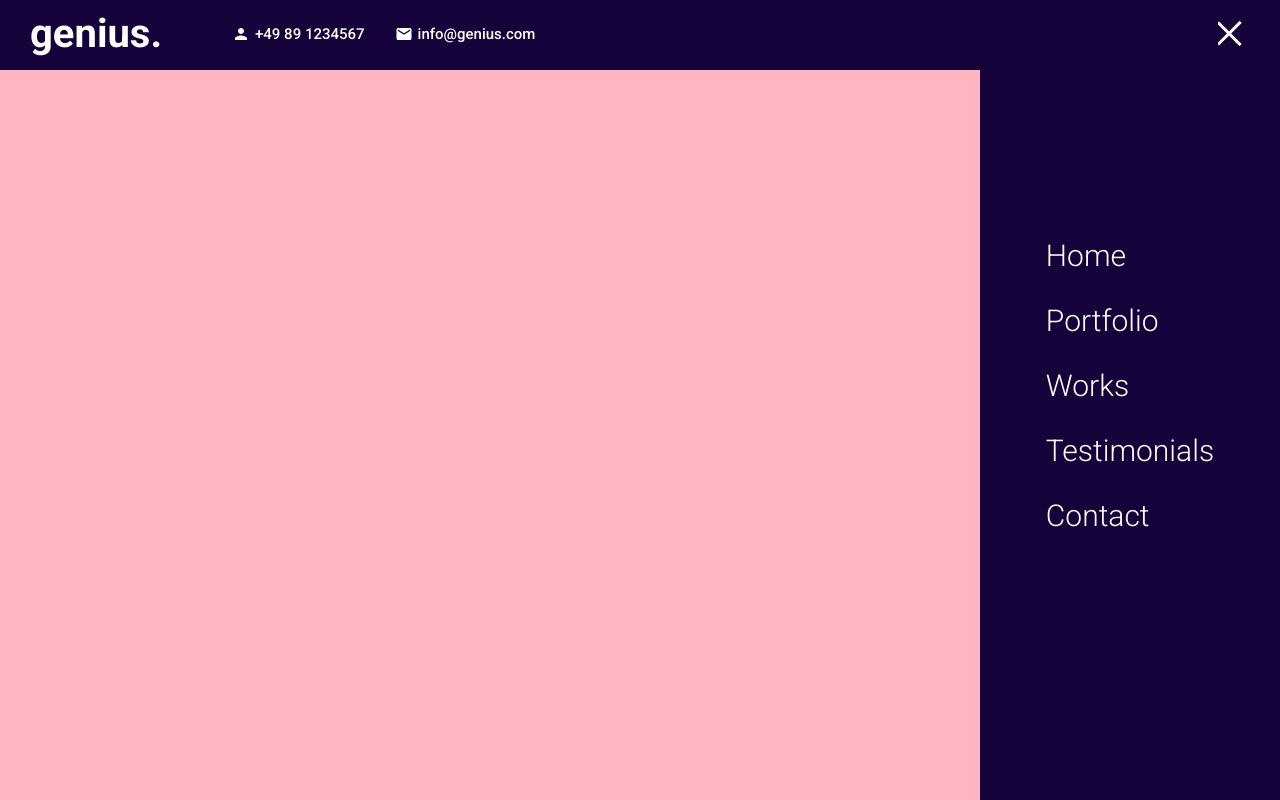
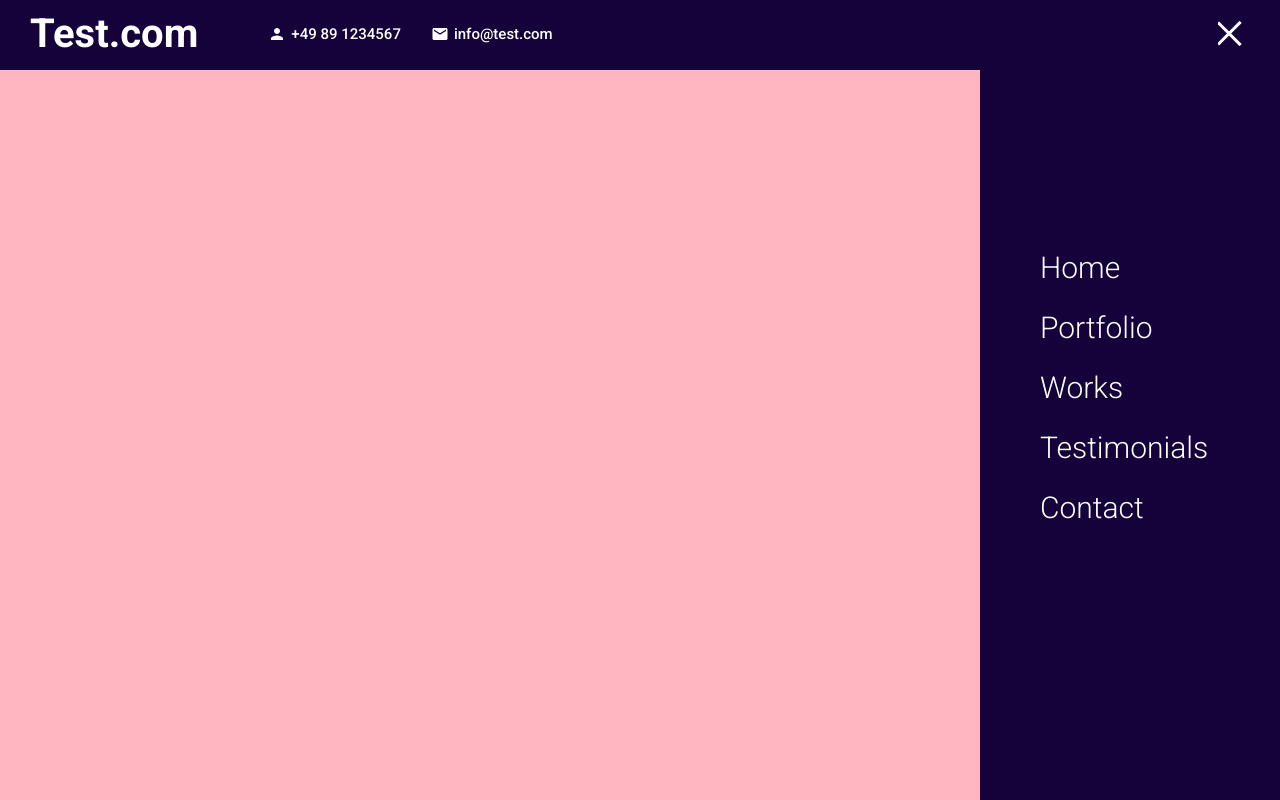
Before and after one commit to StevenFroehlich/react-monosite, a React (Create React App) app: page / in a window 1280 px wide. Built offline with nearby package versions, Linux system fonts and the light colour scheme.

Commit message:
feat: finalize navbar behavior

```diff
--- a/src/components/menu/Menu.jsx
+++ b/src/components/menu/Menu.jsx
@@ -1,22 +1,22 @@
 import "./menu.scss";
 
-export default function Menu({ menuOpen, SetMenuOpen }) {
+export default function Menu({ menuOpen, setMenuOpen }) {
   return (
     <div className={"menu " + (menuOpen && "active")}>
       <ul>
-        <li>
+        <li onClick={() => setMenuOpen(false)}>
           <a href="#intro">Home</a>
         </li>
-        <li>
+        <li onClick={() => setMenuOpen(false)}>
           <a href="#portfolio">Portfolio</a>
         </li>
-        <li>
+        <li onClick={() => setMenuOpen(false)}>
           <a href="#works">Works</a>
         </li>
-        <li>
+        <li onClick={() => setMenuOpen(false)}>
           <a href="#testimonials">Testimonials</a>
         </li>
-        <li>
+        <li onClick={() => setMenuOpen(false)}>
           <a href="#contact">Contact</a>
         </li>
       </ul>
--- a/src/components/menu/menu.scss
+++ b/src/components/menu/menu.scss
@@ -25,13 +25,17 @@
         font-size: 30px;
         font-weight: 300;
         color: white;
+        width: 60%;
         li{
-            margin-bottom: 30px;
+            margin-bottom: 25px;
             a{
                 font-size: inherit;
                 color: inherit;
                 text-decoration: none;
             }
+            &:hover{
+                font-weight: 500;
+            }
         }
     }
 }
--- a/src/components/topbar/Topbar.jsx
+++ b/src/components/topbar/Topbar.jsx
@@ -7,7 +7,7 @@ export default function Topbar({ menuOpen, setMenuOpen }) {
       <div className="wrapper">
         <div className="left">
           <a href="#intro" className="logo">
-            genius.
+            Test.com
           </a>
           <div className="itemContainer">
             <Person className="icon" />
@@ -15,7 +15,7 @@ export default function Topbar({ menuOpen, setMenuOpen }) {
           </div>
           <div className="itemContainer">
             <Mail className="icon" />
-            <span>info@genius.com</span>
+            <span>info@test.com</span>
           </div>
         </div>
         <div className="right">
```
